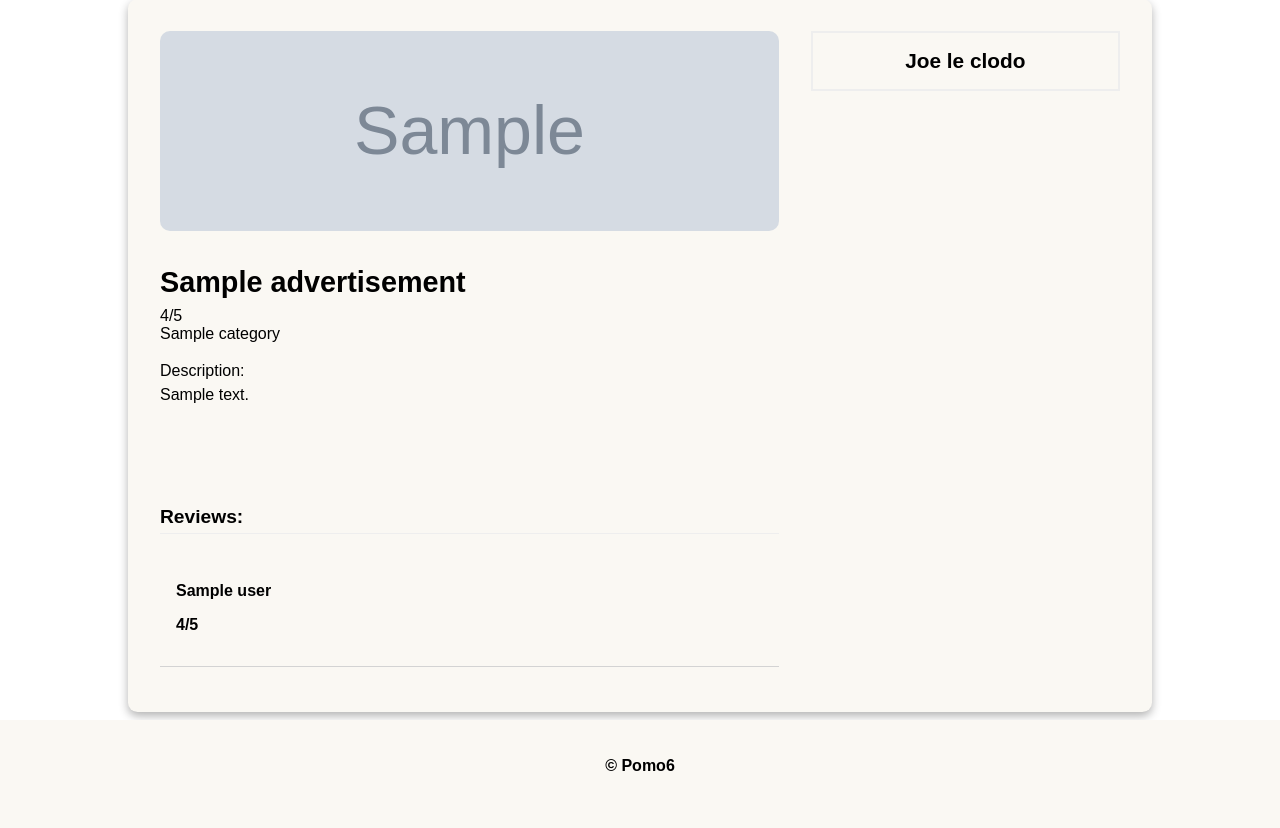
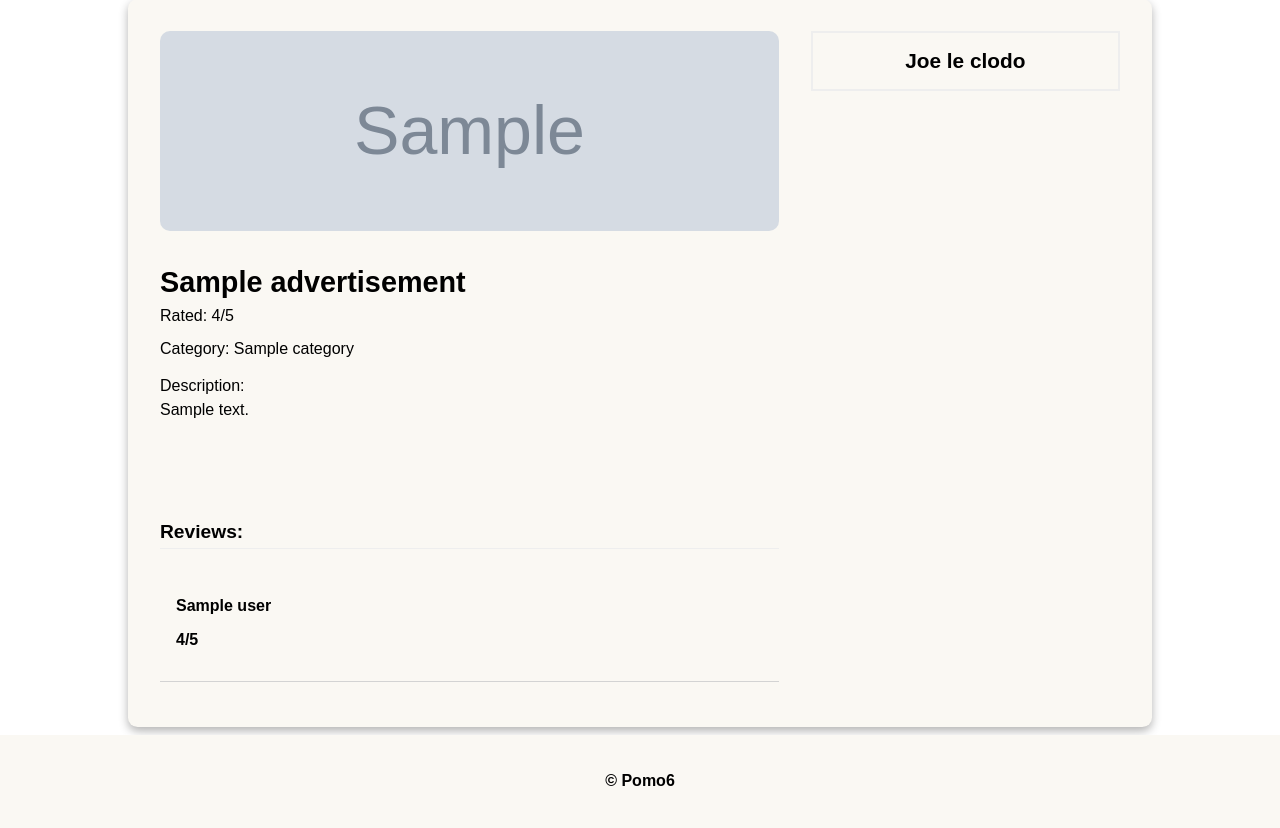
Before and after one commit to Corentin-dupriez/pomo6, a Django app: template templates/view-listing.html in a window 1280 px wide. Shown: the part 75-903 px from the top of the page. Before the commit the page ends 846 px from the top, so only its background shows below. Run offline with Django 5.2, Linux system fonts and the light colour scheme; the template is opened without the code that fills it: most values are stand-ins (such as "Sample title", 1, 10 or a date in 2020); grey boxes marked "Sample" are stand-in pictures.

Commit message:
Added view logic

```diff
--- a/adverts/admin.py
+++ b/adverts/admin.py
@@ -6,6 +6,5 @@ from adverts.models import Advertisement
 # Register your models here.
 @admin.register(Advertisement)
 class AdvertisementAdmin(admin.ModelAdmin):
-    list_display = ('title', 'category', 'views', 'created')
-    readonly_fields = ('views',)
+    list_display = ('title', 'category', 'created')
     search_fields = ('title', 'category')
--- a/pomo6/static/css/view-listing.css
+++ b/pomo6/static/css/view-listing.css
@@ -31,6 +31,12 @@
 .offer-details h1{
     font-size: 1.8rem;
     margin-bottom: 0.5rem;
+    font-weight: bold;
+}
+
+.listing-meta{
+    font-size: 1rem;
+    margin-bottom: 15px;
 }
 
 .offer-description {
--- a/templates/view-listing.html
+++ b/templates/view-listing.html
@@ -16,11 +16,11 @@
             {% endif %}
             <h1>{{ advertisement.title }}</h1>
             {% if advertisement.nb_ratings != 0  %}
-            <div>{{ advertisement.avg_rating|round }}/5</div>
+            <div class="listing-meta">Rated: {{ advertisement.avg_rating|round }}/5</div>
             {% else %}
-                <div>Not rated yet!</div>
+                <div class="listing-meta">Not rated yet!</div>
             {% endif %}
-            <div class="category-tag">{{ advertisement.category }}</div>
+            <div class="category-tag">Category: {{ advertisement.category }}</div>
             <p class="offer-description">Description: <br>{{ advertisement.description }}</p>
         </div>
         <div class="seller-profile">
```
Also changed, not shown: adverts/models.py (+8 -2 lines), adverts/views.py (+8 -3 lines).
